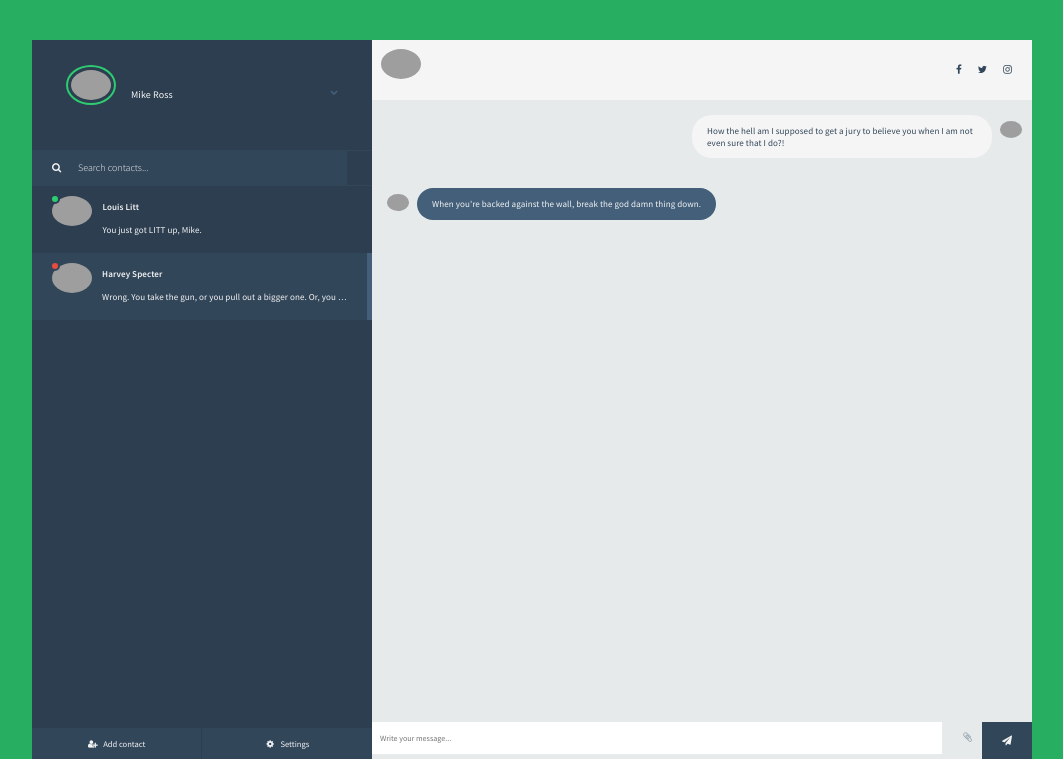
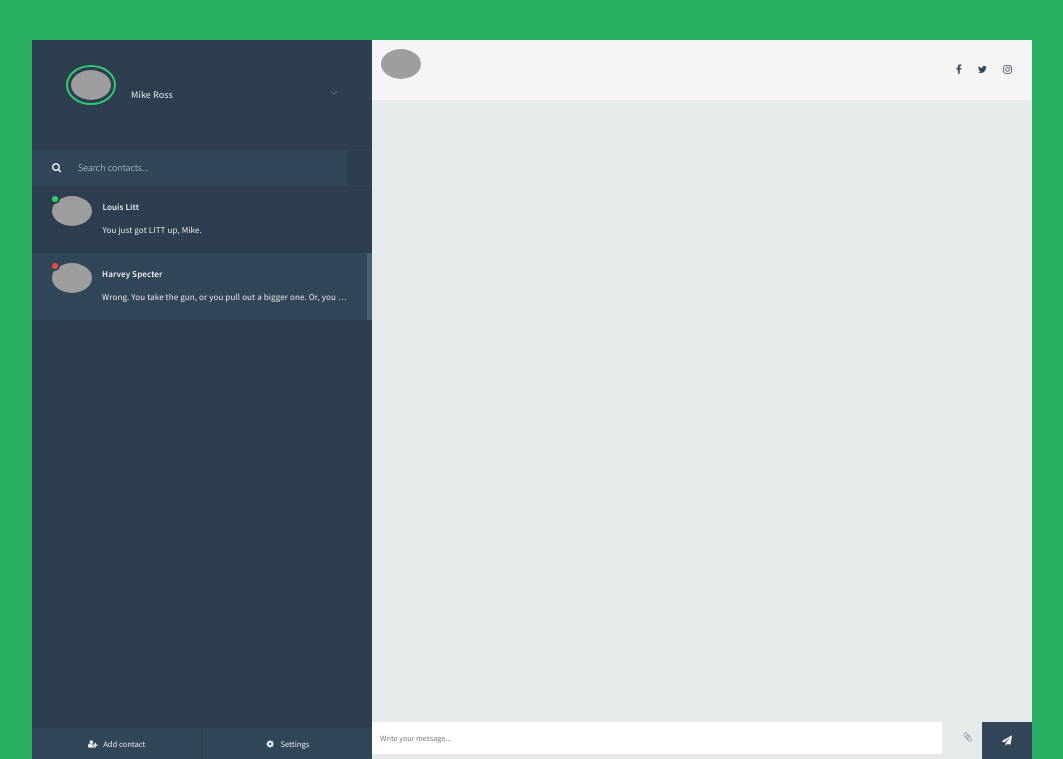
Before and after one commit to haan823/One_for_One, a Django app: template chat/templates/chat/room.html in a window 1280 px wide. Shown: the top 759 px of the page, without its empty margins (108-1171 px from the left). Run offline with Django 3.2, Linux system fonts and the light colour scheme; the template is opened without the code that fills it, so the values that code supplies are empty; some libraries are stand-ins or nearby versions; grey boxes are pictures that could not be loaded.

Commit message:
#chat
room.html 오류수정

```diff
--- a/chat/templates/chat/room.html
+++ b/chat/templates/chat/room.html
@@ -2,18 +2,23 @@
 <!DOCTYPE html>
 <html>
 <head>
-        <script src="//code.jquery.com/jquery-1.11.1.min.js"></script>
-        <link href='https://fonts.googleapis.com/css?family=Source+Sans+Pro:400,600,700,300' rel='stylesheet' type='text/css'>
+    <link href='https://fonts.googleapis.com/css?family=Source+Sans+Pro:400,600,700,300' rel='stylesheet'
+          type='text/css'>
     <script src="https://use.typekit.net/hoy3lrg.js"></script>
-        <script>try {Typekit.load({async: true});} catch (e) {}</script>
+    <script>try {
+        Typekit.load({async: true});
+    } catch (e) {
+    }</script>
     <link rel='stylesheet prefetch' href='https://cdnjs.cloudflare.com/ajax/libs/meyer-reset/2.0/reset.min.css'>
-        <link rel='stylesheet prefetch' href='https://cdnjs.cloudflare.com/ajax/libs/font-awesome/4.6.2/css/font-awesome.min.css'>
+    <link rel='stylesheet prefetch'
+          href='https://cdnjs.cloudflare.com/ajax/libs/font-awesome/4.6.2/css/font-awesome.min.css'>
     <link href="//maxcdn.bootstrapcdn.com/bootstrap/4.0.0/css/bootstrap.min.css" rel="stylesheet" id="bootstrap-css">
     <script src="//maxcdn.bootstrapcdn.com/bootstrap/4.0.0/js/bootstrap.min.js"></script>
     <script src="//cdnjs.cloudflare.com/ajax/libs/jquery/3.2.1/jquery.min.js"></script>
     <link href="//netdna.bootstrapcdn.com/bootstrap/3.0.0/css/bootstrap.min.css" rel="stylesheet" id="bootstrap-css">
     <script src="//netdna.bootstrapcdn.com/bootstrap/3.0.0/js/bootstrap.min.js"></script>
-        <link rel='stylesheet' href='{% static 'style_chat.css' %}'/>
+    <script src="//code.jquery.com/jquery-1.11.1.min.js"></script>
+    <link rel="stylesheet" href="{% static 'style_chat.css' %}"/>
 </head>
 
 <body>
@@ -93,22 +98,21 @@
         </div>
         <div class="messages">
             <ul id="chat-log">
-                    <li class="sent">
-                        <img src="http://emilcarlsson.se/assets/mikeross.png" alt=""/>
-                        <p>How the hell am I supposed to get a jury to believe you when I am not even sure that I
-                            do?!</p>
+                {% comment %} <li class="sent">
+            <img src="http://emilcarlsson.se/assets/mikeross.png" alt="" />
+            <p>How the hell am I supposed to get a jury to believe you when I am not even sure that I do?!</p>
           </li>
           <li class="replies">
-                        <img src="http://emilcarlsson.se/assets/harveyspecter.png" alt=""/>
+            <img src="http://emilcarlsson.se/assets/harveyspecter.png" alt="" />
             <p>When you're backed against the wall, break the god damn thing down.</p>
-                    </li>
+          </li> {% endcomment %}
             </ul>
         </div>
         <div class="message-input">
             <div class="wrap">
-                    <input id = "chat-message-input" type="text" placeholder="Write your message..."/>
+                <input id="chat-message-input" type="text" placeholder="Write your message..."/>
                 <i class="fa fa-paperclip attachment" aria-hidden="true"></i>
-                    <button id = "chat-message-submit" class="submit">
+                <button id="chat-message-submit" class="submit">
                     <i class="fa fa-paper-plane" aria-hidden="true"></i>
                 </button>
             </div>
@@ -128,15 +132,15 @@
 
     chatSocket.onopen = function (e) {
         fetchMessages();
-        };
+    }
 
     chatSocket.onmessage = function (e) {
         var data = JSON.parse(e.data);
-           if (data['command'] ==='messages'){
-               for (let i=0; i<data['messages'].length; i++){
+        if (data['command'] === 'messages') {
+            for (let i = data['messages'].length - 1; i >= 0; i--) {
                 createMessage(data['messages'][i]);
             }
-           } else if (data['command']==='new_message'){
+        } else if (data['command'] === 'new_message') {
             createMessage(data['message']);
         }
     };
@@ -146,7 +150,7 @@
     };
 
     document.querySelector('#chat-message-input').onkeyup = function (e) {
-            if (e.keyCode === 13) {
+        if (e.keyCode === 13) {  // enter, return
             document.querySelector('#chat-message-submit').click();
         }
     };
@@ -184,6 +188,8 @@
         msgListTag.appendChild(pTag);
         document.querySelector('#chat-log').appendChild(msgListTag);
     }
+
 </script>
 </body>
+
 </html>
```
Also changed, not shown: chat/consumers.py (+6 -7 lines). Lines whose indentation alone changed are shown as unchanged.
